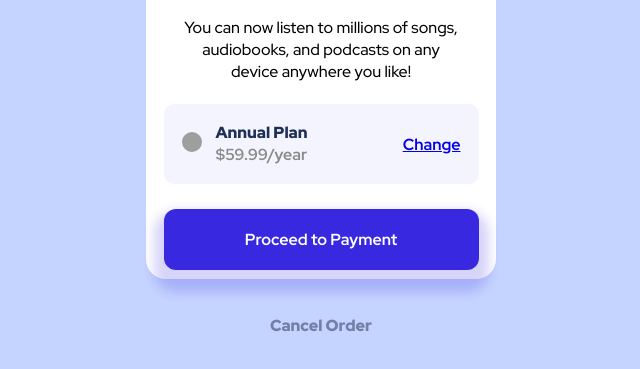
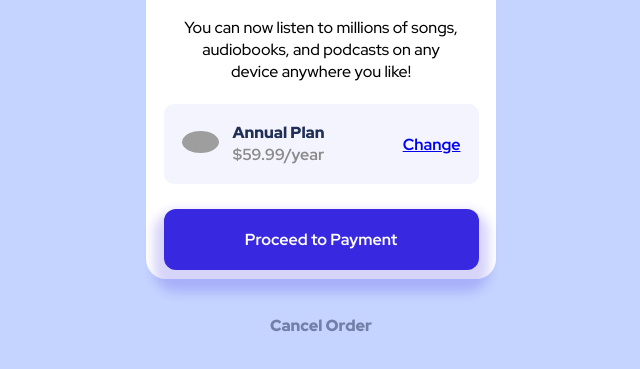
Before and after one commit to ali-basher/HTMLCSS, a plain HTML site: page index.html in a window 1280 px wide. Shown: the part 371-740 px from the top of the page, without its empty margins (319-959 px from the left). Drawn offline with Linux system fonts and the light colour scheme; grey boxes are pictures that could not be loaded.

Commit message:
Update style.css

```diff
--- a/CSS/style.css
+++ b/CSS/style.css
@@ -112,7 +112,7 @@ div.content a.btn-2 {
 }
 
 div.icon_container img{
-    width: 20px;
-    height: 20px;
+    width: 37px;
+    height: 22px;
     border-radius: 50%;
 }
```
